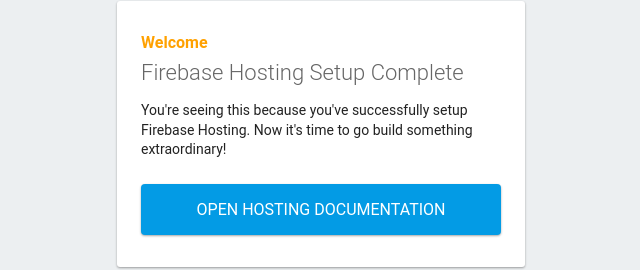
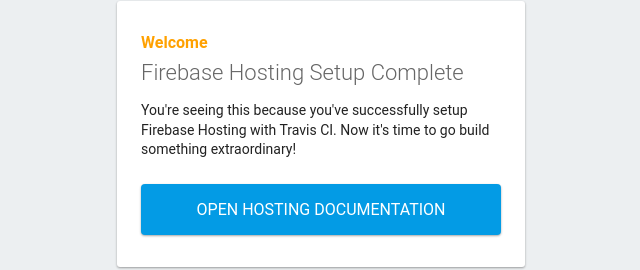
Before and after one commit to desek/dedispan, a plain HTML site: page public/index.html in a window 1280 px wide. Shown: the part 99-369 px from the top of the page, without its empty margins (319-959 px from the left). Drawn offline with Linux system fonts and the light colour scheme; some packages are replaced by stand-ins of ours.

Commit message:
Corrected travis.yml

```diff
--- a/public/index.html
+++ b/public/index.html
@@ -34,7 +34,7 @@
     <div id="message">
       <h2>Welcome</h2>
       <h1>Firebase Hosting Setup Complete</h1>
-      <p>You're seeing this because you've successfully setup Firebase Hosting. Now it's time to go build something extraordinary!</p>
+      <p>You're seeing this because you've successfully setup Firebase Hosting with Travis CI. Now it's time to go build something extraordinary!</p>
       <a target="_blank" href="https://firebase.google.com/docs/hosting/">Open Hosting Documentation</a>
     </div>
     <p id="load">Firebase SDK Loading&hellip;</p>
```
Also changed, not shown: .travis.yml.
